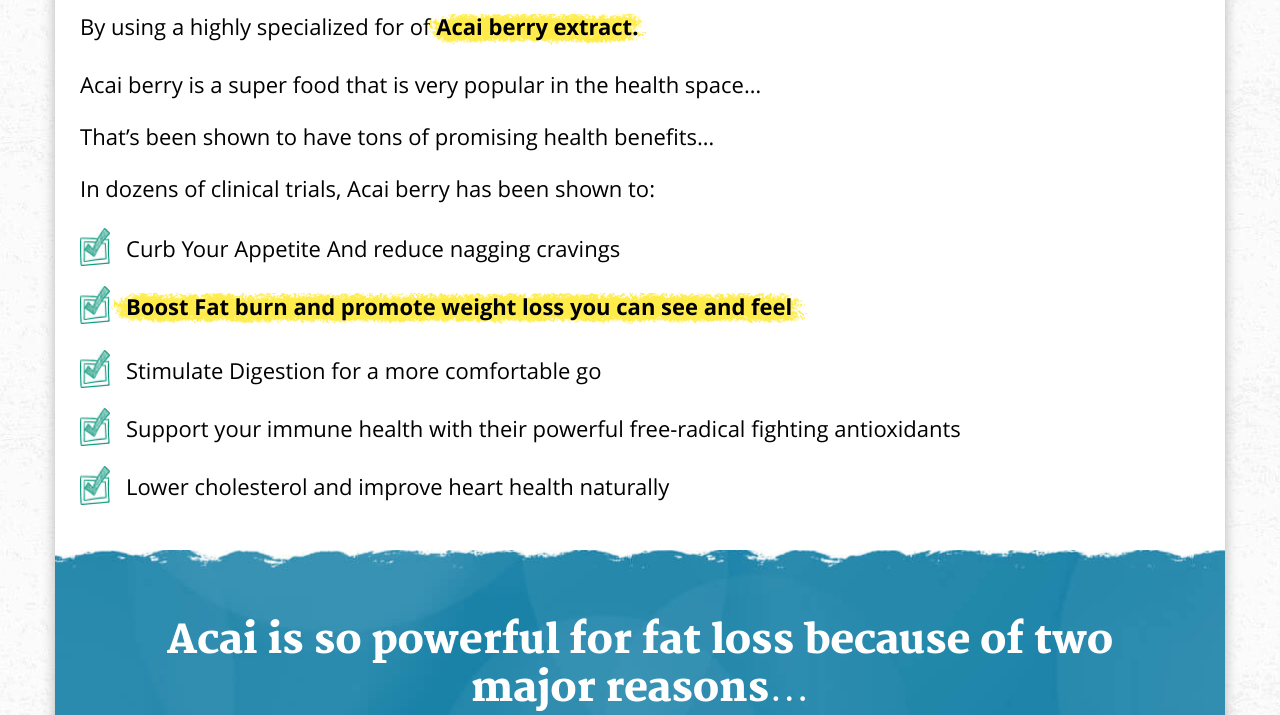
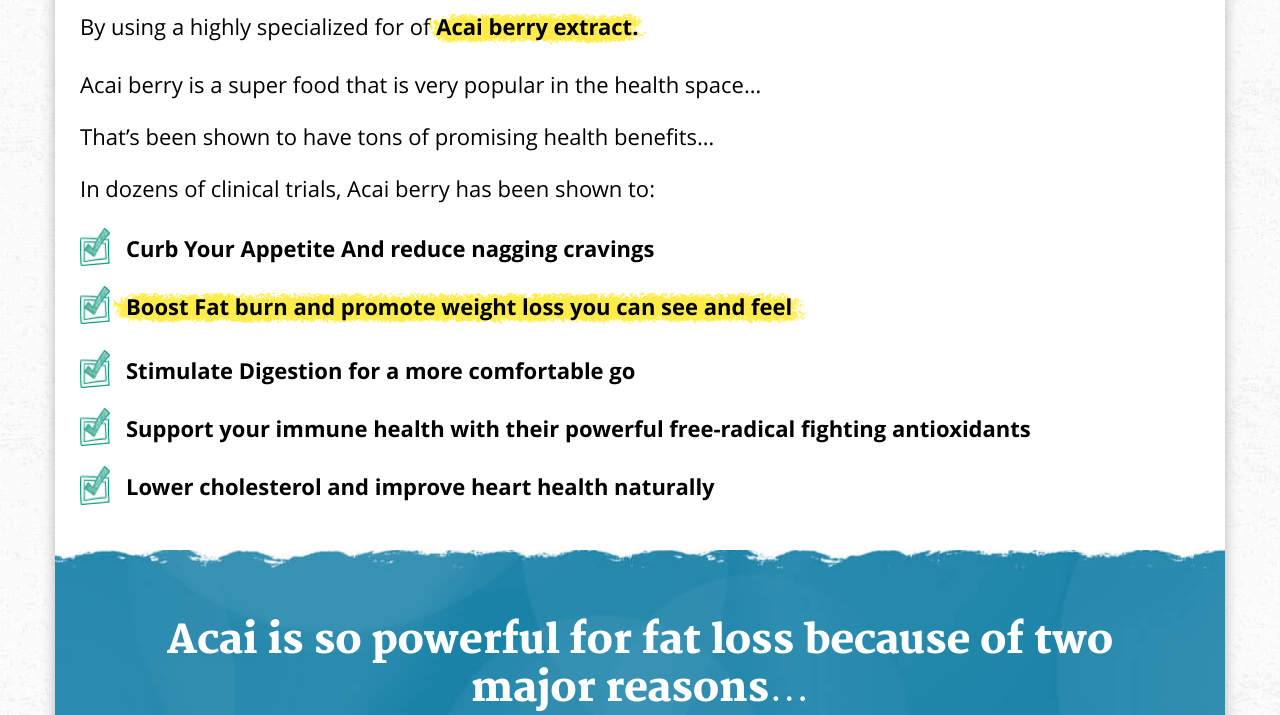
Before and after one commit to DhakaCoders/AcaiAdvanced-HTML, a PHP site: page / in a window 1280 px wide. Shown: the part 2288-3003 px from the top of the page. Run offline with PHP 8.4, Linux system fonts and the light colour scheme.

Commit message:
last fixing

```diff
--- a/style-1.css
+++ b/style-1.css
@@ -192,6 +192,7 @@ span.fl-txt-line-bg{
 .fl-advanced-des li {
     position: relative;
     padding:7px 0 25px 46px;
+    font-family: 'OpenSans-Bold';
 }
 .fl-advanced-des{
     padding-bottom: 25px;
```
